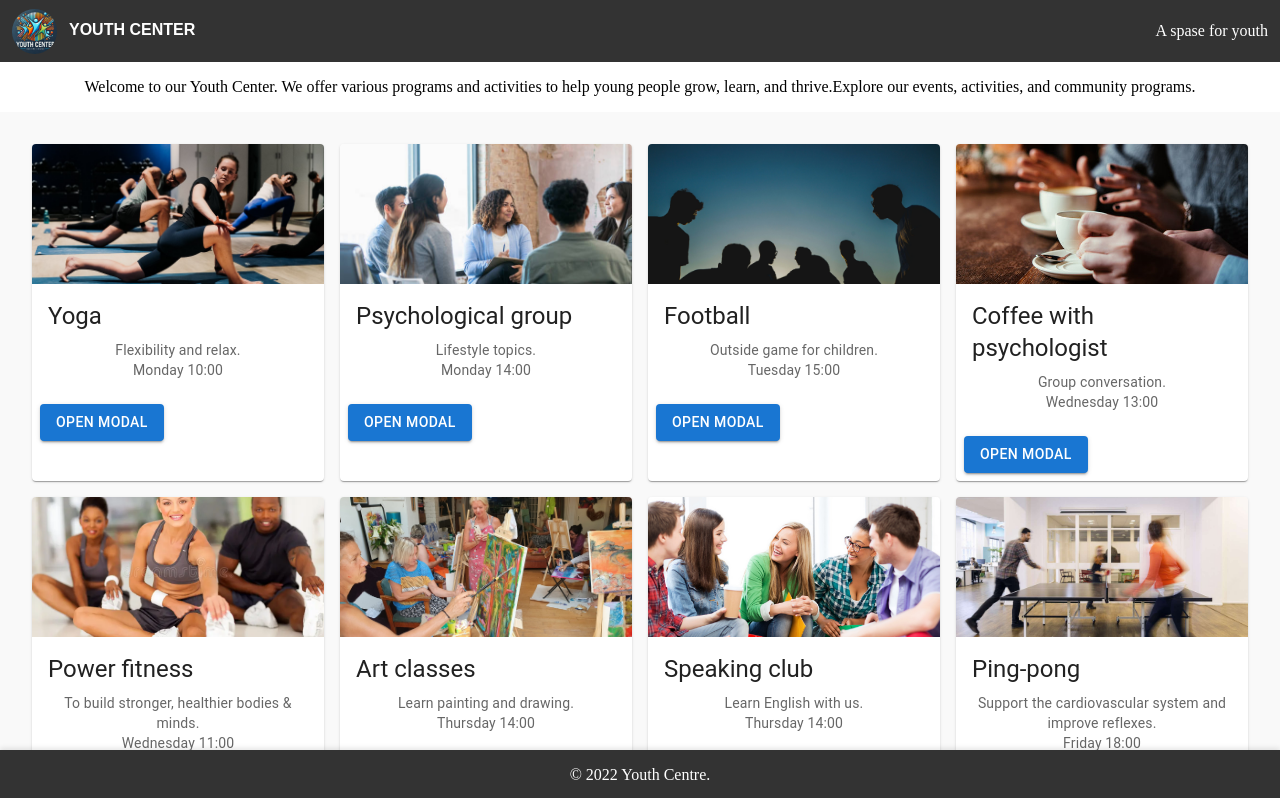
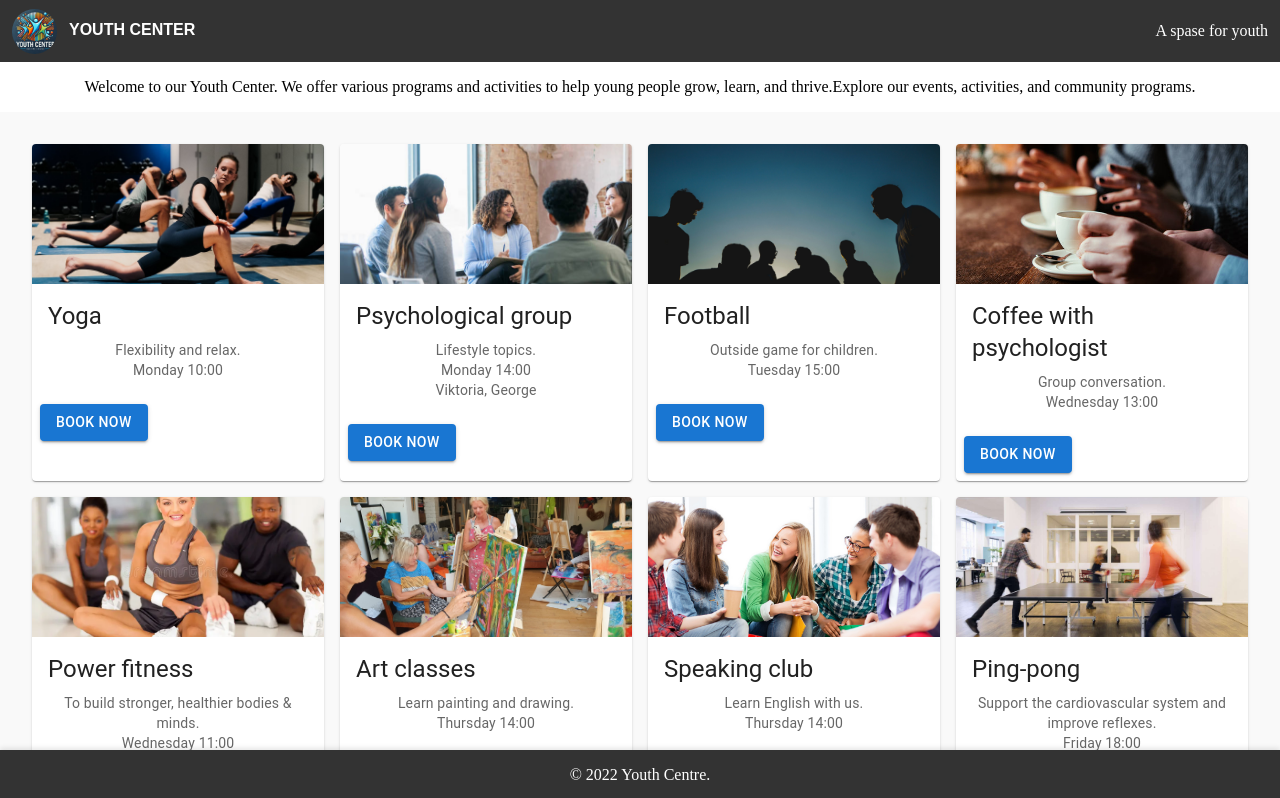
Before and after one commit to ms-viktoria/youth-center-website, a React (Vite) app: page / in a window 1280 px wide. Shown: the top 798 px of the page. Built offline with nearby package versions, Linux system fonts and the light colour scheme; data requests are answered from the project's data file; the HTML template or start-up script is replaced by a standard one.

Commit message:
Add ability to participate in events

```diff
--- a/data/db.json
+++ b/data/db.json
@@ -1,70 +1,89 @@
 {
   "events": [
     {
-      "name": "Yoga",
+      "id": "1",
+      "title": "Yoga",
       "description": "Flexibility and relax.",
       "time": "Monday 10:00",
       "image": "../src/assets/images/yoga.jpg",
       "participants": []
     },
     {
-      "name": "Psychological group",
+      "id": "2",
+      "title": "Psychological group",
       "description": "Lifestyle topics.",
       "time": "Monday 14:00",
       "image": "../src/assets/images/psychological.jpg",
-      "participants": []
+      "participants": [
+        {
+          "id": 1734279940657,
+          "name": "Viktoria"
+        },
+        {
+          "id": 1734279996384,
+          "name": "George"
+        }
+      ]
     },
     {
-      "name": "Football",
+      "id": "3",
+      "title": "Football",
       "description": "Outside game for children.",
       "time": "Tuesday 15:00",
       "image": "../src/assets/images/football.jpg",
       "participants": []
     },
     {
-      "name": "Coffee with psychologist ",
+      "id": "4",
+      "title": "Coffee with psychologist ",
       "description": "Group conversation.",
       "time": "Wednesday 13:00",
       "image": "../src/assets/images/coffee.jpg",
       "participants": []
     },
     {
-      "name": "Power fitness",
+      "id": "5",
+      "title": "Power fitness",
       "description": "To build stronger, healthier bodies & minds.",
       "time": "Wednesday 11:00",
       "image": "../src/assets/images/power.webp",
       "participants": []
     },
     {
-      "name": "Art classes",
+      "id": "6",
+      "title": "Art classes",
       "description": "Learn painting and drawing.",
       "time": "Thursday 14:00",
       "image": "../src/assets/images/art.jpg",
       "participants": []
     },
     {
-      "name": "Speaking club",
+      "id": "7",
+      "title": "Speaking club",
       "description": "Learn English with us.",
       "time": "Thursday 14:00",
       "image": "../src/assets/images/speaking.png",
       "participants": []
     },
     {
-      "name": "Ping-pong",
+      "id": "8",
+      "title": "Ping-pong",
       "description": "Support the cardiovascular system and improve reflexes.",
       "time": "Friday 18:00",
       "image": "../src/assets/images/ping_pong.jpg",
       "participants": []
     },
     {
-      "name": "Board game",
+      "id": "9",
+      "title": "Board game",
       "description": "Top 5 - chess, checkers, backgammon, Monopoly, and Scrabble.",
       "time": "Friday 19:00",
       "image": "../src/assets/images/board_game.webp",
       "participants": []
     },
     {
-      "name": "Cash Flow",
+      "id": "10",
+      "title": "Cash Flow",
       "description": "Support the cardiovascular system and improve reflexes.",
       "time": "Saturday 15:00",
       "image": "../src/assets/images/cash.png",
--- a/src/components/BookingModal.tsx
+++ b/src/components/BookingModal.tsx
@@ -3,6 +3,8 @@ import Button from "@mui/material/Button";
 import Typography from "@mui/material/Typography";
 import Modal from "@mui/material/Modal";
 import Input from "@mui/material/Input";
+import { Event } from "../types/event.ts";
+import { useState } from "react";
 
 const modalStyle = {
   position: "absolute" as const,
@@ -19,33 +21,47 @@ const modalStyle = {
 interface BookingModalProps {
   open: boolean;
   onClose: () => void;
-  name: string;
-  time: string;
+  event: Event;
+  updateParticipants: (event: Event, participantNane: string) => void;
 }
 
 export default function BookingModal({
   open,
   onClose,
-  name,
-  time,
+  event,
+  updateParticipants,
 }: BookingModalProps) {
+  const { title, time } = event;
+  const [name, setName] = useState("");
+
+  const onSubmit = () => {
+    updateParticipants(event, name);
+    onClose();
+  };
   return (
     <Modal open={open} onClose={onClose}>
       <Box sx={modalStyle}>
         <div>
           <Typography gutterBottom variant="h5" component="div">
-            {name}
+            {title}
           </Typography>
           <Typography gutterBottom variant="h5" component="div">
             {time}
           </Typography>
         </div>
-        <Input />
+        <Input
+          placeholder="Enter your name..."
+          value={name}
+          onChange={(e) => setName(e.target.value)}
+        />
         <Typography sx={{ mt: 2 }}>
           This is a customizable Material-UI modal.
         </Typography>
         <Button variant="contained" sx={{ mt: 2 }} onClick={onClose}>
-          Close Modal
+          Close
+        </Button>
+        <Button variant="contained" sx={{ mt: 2 }} onClick={onSubmit}>
+          Submit
         </Button>
       </Box>
     </Modal>
--- a/src/components/EventCard.tsx
+++ b/src/components/EventCard.tsx
@@ -6,21 +6,15 @@ import Button from "@mui/material/Button";
 import Typography from "@mui/material/Typography";
 import BookingModal from "./BookingModal.tsx";
 import { useState } from "react";
-
-export type Event = {
-  name: string;
-  description: string;
-  time: string;
-  image: string;
-  participants: string[];
-};
+import { Event } from "../types/event.ts"
 
 interface EventCardProps {
   event: Event;
+  updateParticipants: (event: Event, participantNane: string) => void;
 }
 
-export default function EventCard({ event }: EventCardProps) {
-  const { name, description, time, image } = event;
+export default function EventCard({ event, updateParticipants }: EventCardProps) {
+  const { title, description, time, image, participants } = event;
   const [open, setOpen] = useState<boolean>(false);
 
   const handleOpen = () => setOpen(true);
@@ -28,10 +22,10 @@ export default function EventCard({ event }: EventCardProps) {
 
   return (
     <Card sx={{ maxWidth: 345 }}>
-      <CardMedia sx={{ height: 140 }} image={image} title={name} />
+      <CardMedia sx={{ height: 140 }} image={image} title={title} />
       <CardContent>
         <Typography gutterBottom variant="h5" component="div">
-          {name}
+          {title}
         </Typography>
         <Typography variant="body2" sx={{ color: "text.secondary" }}>
           {description}
@@ -39,13 +33,16 @@ export default function EventCard({ event }: EventCardProps) {
         <Typography variant="body2" sx={{ color: "text.secondary" }}>
           {time}
         </Typography>
+        <Typography variant="body2" sx={{ color: "text.secondary" }}>
+          {participants.map(p => p.name).join(', ')}
+        </Typography>
       </CardContent>
       <CardActions>
         <Button variant="contained" onClick={handleOpen}>
-          Open Modal
+          Book Now
         </Button>
       </CardActions>
-      <BookingModal open={open} onClose={handleClose} name={name} time={time} />
+      <BookingModal open={open} onClose={handleClose} event={event} updateParticipants={updateParticipants}/>
     </Card>
   );
 }
--- a/src/pages/Home.tsx
+++ b/src/pages/Home.tsx
@@ -1,16 +1,42 @@
 import { useEffect, useState } from "react";
-import EventCard, { Event } from "../components/EventCard.tsx";
+import EventCard from "../components/EventCard.tsx";
 import axios from "axios";
+import { Event } from "../types/event.ts";
 
 const Home = () => {
   const [events, setEvents] = useState<Event[]>([]);
 
+  const fetchEvents = async () => {
+    try {
+      const response = await axios.get("http://localhost:5001/events");
+      setEvents(response.data);
+    } catch (error) {
+      console.error("Error fetching events:", error);
+    }
+  };
+
   useEffect(() => {
-    axios
-      .get("http://localhost:5001/events")
-      .then((response) => setEvents(response.data))
-      .catch((error) => console.error("Error fetching events:", error));
+    fetchEvents();
   }, []);
+
+  const updateParticipants = async (event: Event, participantName: string) => {
+    const { id, participants } = event;
+    const newParticipant = {
+      id: new Date().getTime(),
+      name: participantName,
+    };
+    const newEvent = {
+      ...event,
+      participants: [...participants, newParticipant],
+    };
+
+    try {
+      await axios.patch(`http://localhost:5001/events/${id}`, newEvent);
+      fetchEvents();
+    } catch (error) {
+      console.log(error);
+    }
+  };
 
   return (
     <div className="home">
@@ -21,7 +47,7 @@ const Home = () => {
       </p>
       <div className="event-grid">
         {events.map((event, index) => (
-          <EventCard key={index} event={event} />
+          <EventCard key={index} event={event} updateParticipants={updateParticipants}/>
         ))}
       </div>
     </div>
--- a/src/styles/event.scss
+++ b/src/styles/event.scss
@@ -26,7 +26,7 @@
     margin-top: 20px;
 }
 
-  &__name {
+  &__title {
     font-family: serif;
     font-size: 1rem;
     margin: 2px 2px;
--- /dev/null
+++ b/src/types/event.ts
@@ -0,0 +1,13 @@
+export type Participant = {
+  id: number;
+  name: string;
+}
+
+export type Event = {
+  id: number;
+  title: string;
+  description: string;
+  time: string;
+  image: string;
+  participants: Participant[];
+};
```
